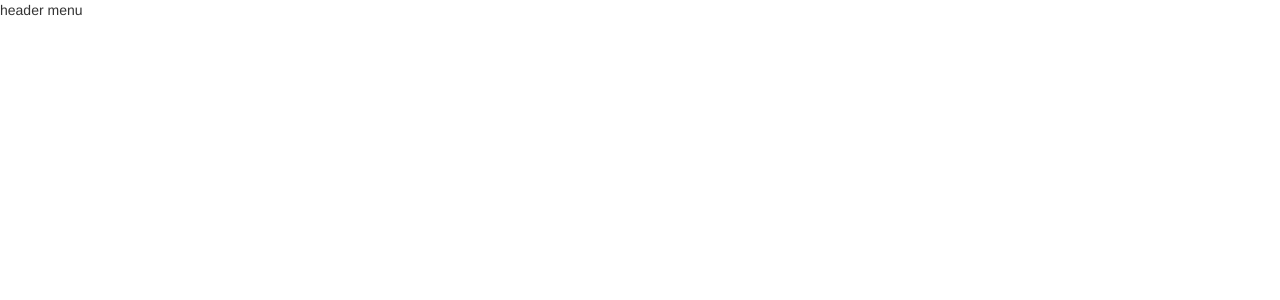
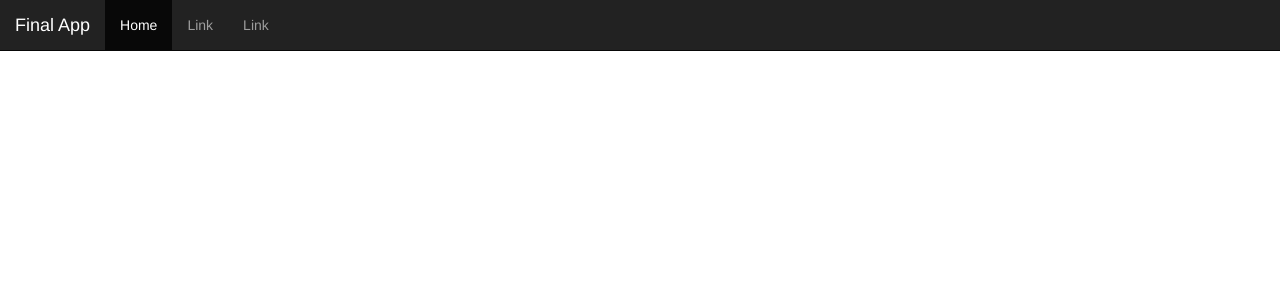
Before and after one commit to vbabak/sourceit, a PHP site: page /app/Application/views/partials/header.phtml in a window 1280 px wide. Before the commit the part shown is almost empty. Shown: the top 300 px of the page. Run offline with PHP 8.4, Linux system fonts and the light colour scheme.

Commit message:
final_project - added some html in bootstrap

```diff
--- a/final_project/app/Application/views/index/index.phtml
+++ b/final_project/app/Application/views/index/index.phtml
@@ -1,5 +1,10 @@
 <?php echo $this->renderPartial('../partials/header.phtml') ?>
 
   <h1>Index File</h1>
+  <div class="progress">
+    <div class="progress-bar" role="progressbar" aria-valuenow="60" aria-valuemin="0" aria-valuemax="100" style="width: 60%;">
+      60%
+    </div>
+  </div>
 
 <?php echo $this->renderPartial('../partials/footer.phtml') ?>
--- a/final_project/app/Application/views/partials/footer.phtml
+++ b/final_project/app/Application/views/partials/footer.phtml
@@ -1,5 +1,5 @@
 <footer>
-    Footer
+  <div class="well">&copy; <?php echo $_SERVER['HTTP_HOST'] ?></div>
 </footer>
 </body>
 </html>
--- a/final_project/app/Application/views/partials/header.phtml
+++ b/final_project/app/Application/views/partials/header.phtml
@@ -1,11 +1,21 @@
 <!DOCTYPE html>
 <html>
 <head>
-    <link rel="stylesheet" href="https://maxcdn.bootstrapcdn.com/bootstrap/3.3.7/css/bootstrap.min.css" integrity="sha384-BVYiiSIFeK1dGmJRAkycuHAHRg32OmUcww7on3RYdg4Va+PmSTsz/K68vbdEjh4u" crossorigin="anonymous">
+  <link rel="stylesheet" href="https://maxcdn.bootstrapcdn.com/bootstrap/3.3.7/css/bootstrap.min.css"
+        integrity="sha384-BVYiiSIFeK1dGmJRAkycuHAHRg32OmUcww7on3RYdg4Va+PmSTsz/K68vbdEjh4u" crossorigin="anonymous">
 </head>
 
 <body>
-
-<div>
-    header menu
-</div>
+<nav class="navbar navbar-inverse navbar-static-top">
+  <div class="container-fluid">
+    <div class="navbar-header">
+      <a href="#" class="navbar-brand">Final App</a></div>
+    <div class="collapse navbar-collapse" id="bs-example-navbar-collapse-9">
+      <ul class="nav navbar-nav">
+        <li class="active"><a href="#">Home</a></li>
+        <li><a href="#">Link</a></li>
+        <li><a href="#">Link</a></li>
+      </ul>
+    </div>
+  </div>
+</nav>
```
